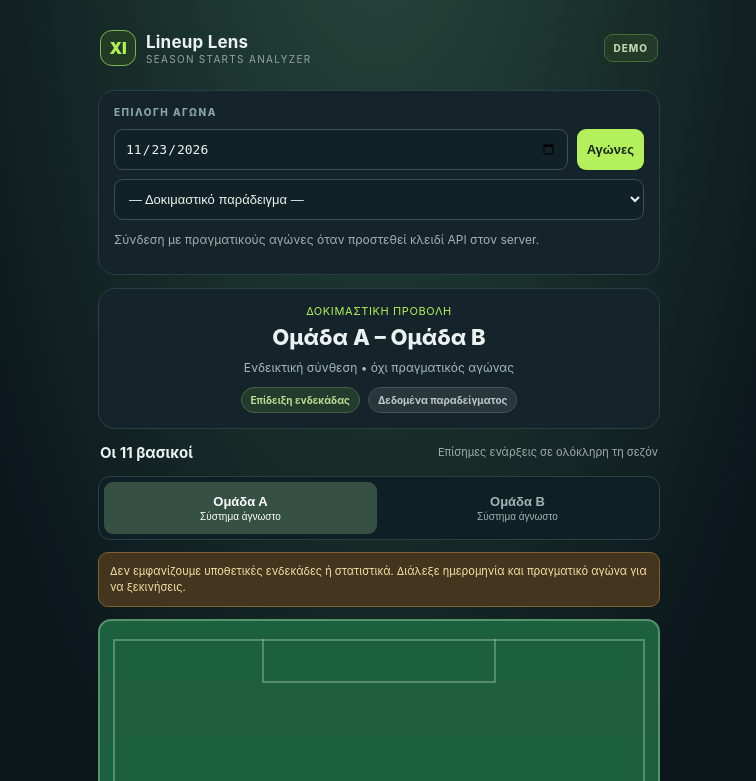
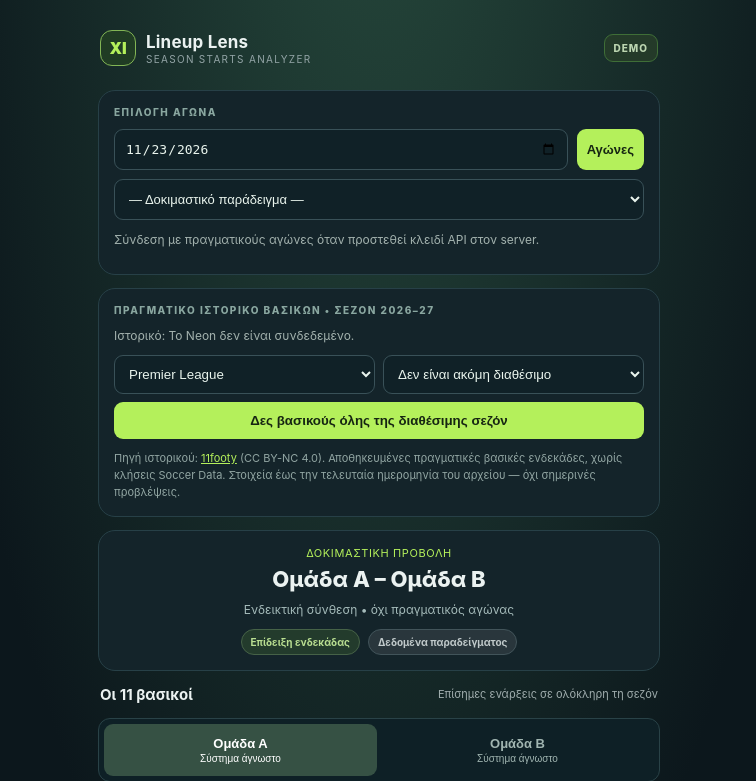
Before and after one commit to lussy21/ddspapi-apinn, a Flask app: page / in a window 1280 px wide. Shown: the top 781 px of the page, without its empty margins (261-1017 px from the left). Run offline with Flask 3, Linux system fonts and the light colour scheme; data that the repository does not hold is empty; some libraries are stand-ins or nearby versions.

Commit message:
Show independent full-season verified starter archive without Soccer Data API

```diff
--- a/lineup_lens/templates/index.html
+++ b/lineup_lens/templates/index.html
@@ -9,6 +9,21 @@
 <body><main class="app">
 <header><div class="brand"><div class="logo">XI</div><div><b>Lineup Lens</b><small>SEASON STARTS ANALYZER</small></div></div><div class="tag" id="mode">DEMO</div></header>
 <section class="panel"><p class="eyebrow">ΕΠΙΛΟΓΗ ΑΓΩΝΑ</p><div class="chooser"><input id="day" type="date" aria-label="Ημερομηνία αγώνων"><button id="search">Αγώνες</button><select id="fixture" aria-label="Επιλογή αγώνα"><option value="">— Δοκιμαστικό παράδειγμα —</option></select></div><p class="subtle" id="fixtureHint">Σύνδεση με πραγματικούς αγώνες όταν προστεθεί κλειδί API στον server.</p></section>
+<section class="panel" id="archivePanel">
+<p class="eyebrow">ΠΡΑΓΜΑΤΙΚΟ ΙΣΤΟΡΙΚΟ ΒΑΣΙΚΩΝ • ΣΕΖΟΝ 2026–27</p>
+<p class="subtle" id="archiveNote">Η ιστορική βάση εμφανίζει μόνο επιβεβαιωμένους παλιούς αγώνες. Δεν είναι η σημερινή ενδεκάδα.</p>
+<div style="display:grid;grid-template-columns:1fr 1fr;gap:8px;margin-top:10px">
+<select id="archiveLeague" style="min-width:0;background:#102127;color:#e9f4ed;border:1px solid #395158;border-radius:9px;padding:10px">
+<option value="PL">Premier League</option><option value="SA">Serie A</option>
+</select>
+<select id="archiveTeam" aria-label="Ιστορικό ομάδας" style="min-width:0;background:#102127;color:#e9f4ed;border:1px solid #395158;border-radius:9px;padding:10px">
+<option>Φόρτωση ομάδων…</option>
+</select>
+<button class="primary" id="archiveShow" style="grid-column:1/3;border-radius:9px;padding:11px">Δες βασικούς όλης της διαθέσιμης σεζόν</button>
+</div>
+<div id="archiveResults" style="font-size:13px;margin-top:10px" aria-live="polite"></div>
+<p class="footnote" style="margin-bottom:0">Πηγή ιστορικού: <a href="https://github.com/fm-devlab/11footy-dataset" style="color:var(--lime)">11footy</a> (CC BY-NC 4.0). Αποθηκευμένες πραγματικές βασικές ενδεκάδες, χωρίς κλήσεις Soccer Data. Στοιχεία έως την τελευταία ημερομηνία του αρχείου — όχι σημερινές προβλέψεις.</p>
+</section>
 <section class="panel match-head"><div class="comp" id="competition">ΔΟΚΙΜΑΣΤΙΚΗ ΠΡΟΒΟΛΗ</div><div class="vs" id="matchTitle">Ομάδα Α – Ομάδα Β</div><div class="time" id="kickoff">Ενδεικτική σύνθεση • όχι πραγματικός αγώνας</div><div class="info"><span class="pill" id="lineupStatus">Επίδειξη ενδεκάδας</span><span class="pill grey" id="statsStatus">Δεδομένα παραδείγματος</span></div></section>
 <div class="topbar"><strong>Οι 11 βασικοί</strong><small>Επίσημες ενάρξεις σε ολόκληρη τη σεζόν</small></div>
 <div class="tabs"><button class="active" id="homeTab">Ομάδα Α<span>4-3-3</span></button><button id="awayTab">Ομάδα Β<span>4-2-3-1</span></button></div>
@@ -95,5 +110,60 @@ async function setWatch(){
 async function checkStatus(){try{let d=await api('/api/status');schedulerEnabled=d.scheduler_enabled; if(d.configured){let rem=d.usage.remote_remaining;let available=Math.max(0,Math.min(d.usage.local_limit-d.usage.calls,rem===null?Infinity:rem));$('fixtureHint').textContent=`API ενεργό • Κλήσεις σήμερα: ${d.usage.calls}/${d.usage.local_limit} • Διαθέσιμες: ${available} • Βάση σεζόν: ${d.season_db_connected?'Neon συνδεδεμένο':'όχι συνδεδεμένο'} • Απόθεμα API: ${d.verification_reserve||10}`;}}
  catch(e){} }
 $('search').onclick=listMatches;$('fixture').onchange=getLineup;$('homeTab').onclick=()=>{side=0;view()};$('awayTab').onclick=()=>{side=1;view()};$('refresh').onclick=()=>selected?getLineup():say('Επέλεξε αγώνα ή δες τη δοκιμαστική ενδεκάδα.');$('loadStats').onclick=loadStarts;$('watch').onclick=setWatch;
+async function loadArchiveTeams(){
+ const league=$('archiveLeague').value, sel=$('archiveTeam');
+ sel.replaceChildren(new Option('Φόρτωση…',''));
+ try{
+  const d=await api('/api/archive-teams?league='+encodeURIComponent(league));
+  sel.replaceChildren();
+  if(!d.data.length){sel.add(new Option('Δεν έχουν εισαχθεί ακόμη ομάδες',''));return}
+  for(const t of d.data)sel.add(new Option(t.team_name+' ('+t.played+' ματς)',String(t.team_id)));
+  $('archiveNote').textContent='Επιβεβαιωμένες ενδεκάδες από ιστορικό αρχείο. Πάτησε προβολή για πραγματικές ενάρξεις.';
+ }catch(e){
+  sel.replaceChildren(new Option('Δεν είναι ακόμη διαθέσιμο',''));
+  $('archiveNote').textContent='Ιστορικό: '+e.message;
+ }
+}
+async function showArchiveTeam(){
+ const tid=Number($('archiveTeam').value), league=$('archiveLeague').value;
+ if(!Number.isInteger(tid)||tid<=0)return;
+ const root=$('archiveResults');
+ root.textContent='Διαβάζω τις πραγματικές ενάρξεις από τη βάση Neon…';
+ try{
+  const d=await api('/api/archive-team?league='+encodeURIComponent(league)+'&team_id='+tid);
+  root.replaceChildren();
+  const summary=document.createElement('p');
+  summary.style.color='#b4f05b';
+  summary.textContent=d.team_name+' • '+d.verified_matches+' επίσημοι αγώνες • έως '+d.last_verified_date;
+  root.appendChild(summary);
+  const caution=document.createElement('p');
+  caution.style.color='#d6b67e';caution.style.fontSize='11px';
+  caution.textContent='ΜΕΡΙΚΟ ΙΣΤΟΡΙΚΟ: οι αριθμοί αφορούν μόνο τους αγώνες του αρχείου, όχι όσα παίχτηκαν μετά.';
+  root.appendChild(caution);
+  const table=document.createElement('table');
+  table.style.cssText='width:100%;border-collapse:collapse;font-size:12px';
+  const head=document.createElement('tr');
+  for(const title of ['Παίκτης','Βασικός στο αρχείο']){
+   const h=document.createElement('th');h.textContent=title;
+   h.style.cssText='text-align:left;padding:9px 6px;border-bottom:1px solid #395158';
+   head.appendChild(h)
+  }
+  table.appendChild(head);
+  for(const item of d.players){
+   const tr=document.createElement('tr');
+   for(const val of [item.player_name,item.starts+' / '+d.verified_matches]){
+    const td=document.createElement('td');td.textContent=String(val);
+    td.style.cssText='padding:7px 6px;border-bottom:1px solid #274047';
+    tr.appendChild(td);
+   }
+   table.appendChild(tr);
+  }
+  root.appendChild(table);
+ }catch(e){root.textContent='Δεν φορτώθηκε το ιστορικό: '+e.message;}
+}
+$('archiveLeague').onchange=()=>{ $('archiveResults').textContent='';loadArchiveTeams()};
+$('archiveShow').onclick=showArchiveTeam;
+loadArchiveTeams();
+
 view();checkStatus();
 </script></body></html>
```
